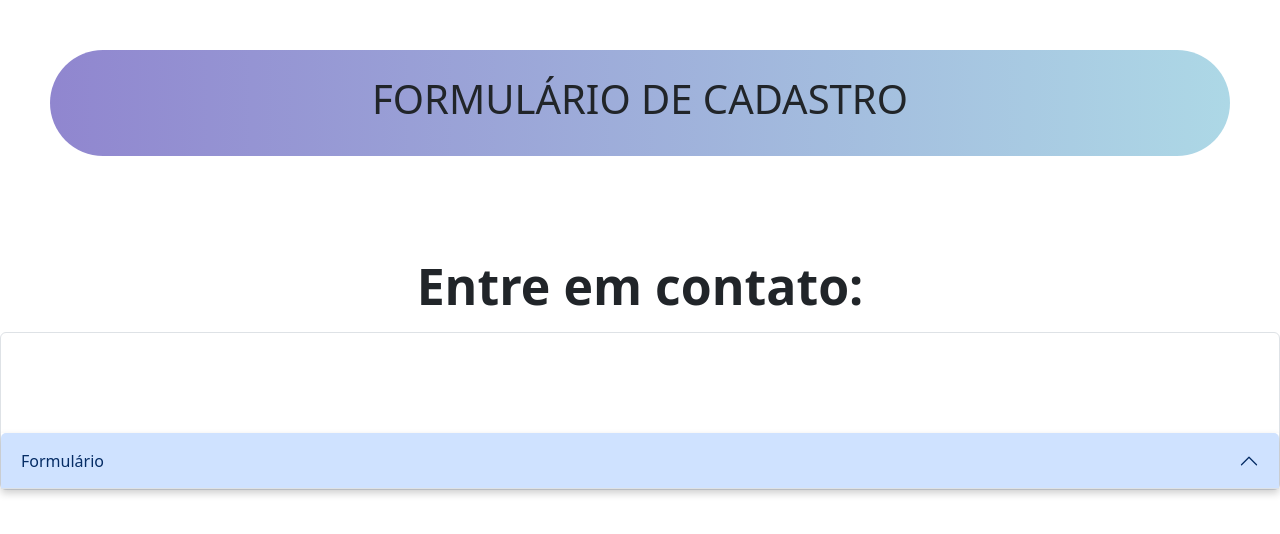
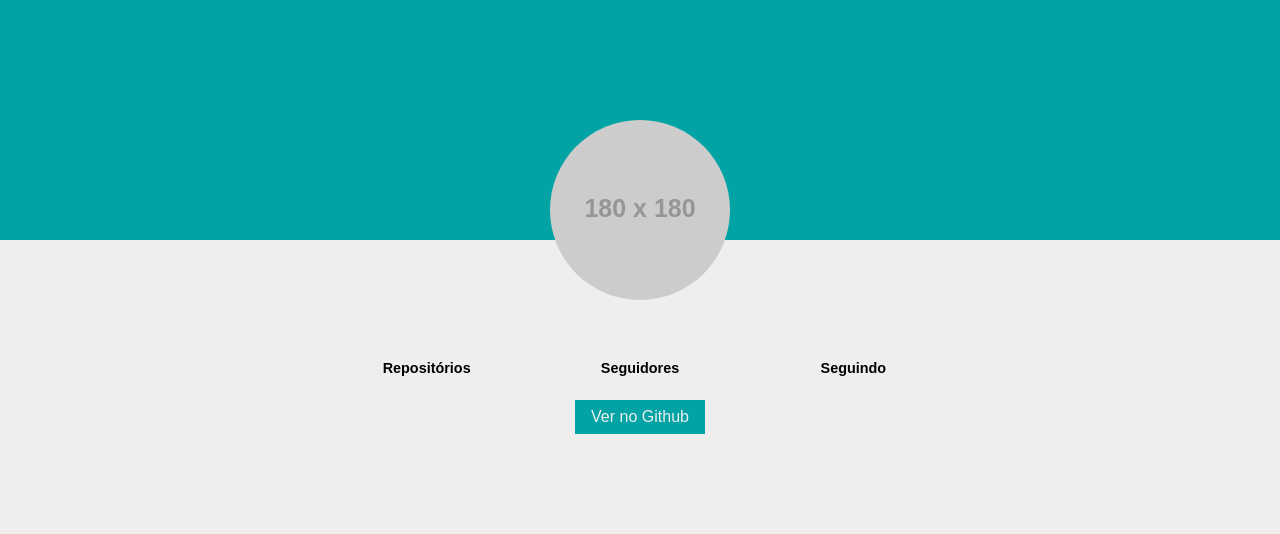
Before and after one commit to Alisson-Rolim-knies/Curso_EBAC_Frontend, a plain HTML site: page index.html in a window 1280 px wide. Drawn offline with nearby package versions, Linux system fonts and the light colour scheme; no server answers; placeholder pictures from the web are drawn by us.

Commit message:
primeiro commit

```diff
--- a/index.html
+++ b/index.html
@@ -2,49 +2,36 @@
 <html lang="pt-br">
 <head>
     <meta charset="UTF-8">
+    <meta http-equiv="X-UA-Compatible" content="IE=edge">
     <meta name="viewport" content="width=device-width, initial-scale=1.0">
-    <title>Document</title>
-    <link rel="stylesheet" href="https://cdn.jsdelivr.net/npm/bootstrap@5.3.3/dist/css/bootstrap.min.css">
+    <title>Meu Github</title>
     <link rel="stylesheet" href="main.css">
 </head>
 <body>
     <header>
-        <div class="header">
-            <h1>FORMULÁRIO DE CADASTRO</h1>
+        <div class="container">
+            <img class="profile-avatar" src="https://via.placeholder.com/180x180" id="avatar" alt=".">
+            <h1 class="profile-name" id="name"></h1>
+            <h2 class="profile-username" id="username"></h2>
+            <ul class="numbers">
+                <li class="numbers-item">
+                    <h4>Repositórios</h4>
+                    <span id="repos"></span>
+                </li>
+                <li class="numbers-item">
+                    <h4>Seguidores</h4>
+                    <span id="followers"></span>
+                </li>
+                <li class="numbers-item">
+                    <h4>Seguindo</h4>
+                    <span id="following"></span>
+                </li>
+
+            </ul>
+            <a href="#" id="link" class="profile-link">Ver no Github</a>
         </div>
     </header>
 
-    <div class="row">
-        <div class="col">
-            <h2 id="contato">Entre em contato:</h2>
-        </div>
-    </div>
-    <div class="accordion">
-        <div class="accordion-item">
-            <div class="accordion-header form" >
-                <button class="accordion-button"data-bs-toggle="collapse" data-bs-target="#resposta1">
-                    Formulário
-                </button>
-            </div>
-            <div class="accordion-collapse  collapse" id="resposta1">
-                <div class="accordion-body">
-                    <form>
-                        <label class="form-label" for="name">Nome:</label>
-                        <input type="text" id="nome" class="form-control">
-
-                        <label for="email" class="form-label" >E-mail:</label>
-                        <input type="email" id="e-mail" class="form-control">
-
-                        <label for="telefone" class="form-label">Telefone:</label>
-                        <input type="tel" id="tel" class="form-control">
-
-                        <button class="btn btn-dark form" id="botao">Envio</button>
-                    </form>
-                </div>
-            </div>
-        </div>
-    </div>
-
-    <script src="https://cdn.jsdelivr.net/npm/bootstrap@5.3.3/dist/js/bootstrap.bundle.min.js"> </script>
+    <script src="./main.js"></script>
 </body>
 </html>
--- a/main.css
+++ b/main.css
@@ -1,56 +1,72 @@
-*{
-    padding: 0;
-    margin: 0;
+:root {
+    --header-color: #01a3a4;
+    --bg-color: #eee;
 }
 
-.header {
-    background: linear-gradient(to right, rgb(144, 134, 207) , lightblue);
-    padding: 25px;
-    display: flex;
-    justify-content: center;
-    font-weight: bold;
-    border-radius: 100px;
-    margin: 50px ;
+* {
+    font-family: sans-serif;
+    margin: 0;
+    padding: 0;
+    box-sizing: border-box;
+    list-style-type: none;
 }
 
-.header:hover{
-    background: linear-gradient(lightblue , #ccc);
+body {
+    background-color: var(--bg-color);;
 }
 
-h2{
-    font-size: 50px;
-    display:flex ;
-    justify-content: center;
-    font-weight: bold;
-    margin-top: 50px;
-    margin-bottom: 16px;
-}
-.form{
-    margin-top: 100px;
-    animation: bounce 2s infinite; /*animação da imagem*/
-    box-shadow: 0 4px 8px rgba(0, 0, 0, 0.2); /* adiciona uma sombra no paddigin dos links*/
-    transition: transform 0.5s ease; /* */
-
+.container {
+    max-width: 640px;
+    width: 100%;
+    margin: 0 auto;
 }
 
-.total{
-    max-width: 50%;
-    background-color: aqua;
+header {
+    background-color: var(--header-color);
+    text-align: center;
+    height: 30vh;
 }
 
-#botao{
-    padding: 12px 49%;
-    margin-left: auto;
-    border: none;
+header .container {
+    position: relative;
+    bottom: -50%;
 }
 
-#botao:hover{
-    background: linear-gradient(to right, #ccc , #000);
+.profile-avatar {
+    border-radius: 50%;
+    margin-bottom: 24px;
+    width: 180px;
+    height: 180px;
 }
 
+.profile-name {
+    font-size: 2em;
+}
 
-@keyframes bounce { /*animação da imagem*/
-    40%{ transform: translateY(-10px);}
-    60%{ transform: translateY(-5px);}
-    0%,  20%, 50%, 80%, 100%{transform: translateY(0);}
+.profile-username {
+    margin: 16px 0 32px;
+    font-size: 1.1em;
 }
+
+.profile-link {
+    background-color: var(--header-color);
+    color: var(--bg-color);
+    padding: 8px 16px;
+    display: inline-block;
+    margin-top: 24px;
+    text-decoration: none;
+}
+
+.numbers {
+    display: grid;
+    grid-template-columns: 1fr 1fr 1fr ;
+}
+
+.numbers-item {
+    font-size: 3em;
+    font-weight: bold;
+}
+
+.numbers-item h4 {
+    font-size: .3em;
+}
--- /dev/null
+++ b/main.js
@@ -0,0 +1,27 @@
+document.addEventListener('DOMContentLoaded', function(){
+    const nameElement = document.querySelector('#name');
+    const usernameElement = document.querySelector('#username');
+    const avatarElement = document.querySelector('#avatar');
+    const reposElement = document.querySelector('#repos');
+    const followersElement = document.querySelector('#followers');
+    const followingElement = document.querySelector('#following');
+    const linkElement = document.querySelector('#link');
+
+
+    fetch('https://api.github.com/users/Alisson-Rolim-Knies')
+        .then(function(res){
+            return res.json();
+        })
+        .then(function(json){
+            nameElement.innerText = json.name;
+            usernameElement.innerText = json.login;
+            avatarElement.src = json.avatar_url;
+            reposElement.innerText = json.public_repos;
+            followersElement.innerText = json.followers;
+            followingElement.innerText = json.following;
+            linkElement.href = json.html_url;
+        })
+        .catch(function(error){
+            console.error('Houve um problema com a operação de busca:', error);
+        });
+});
```
